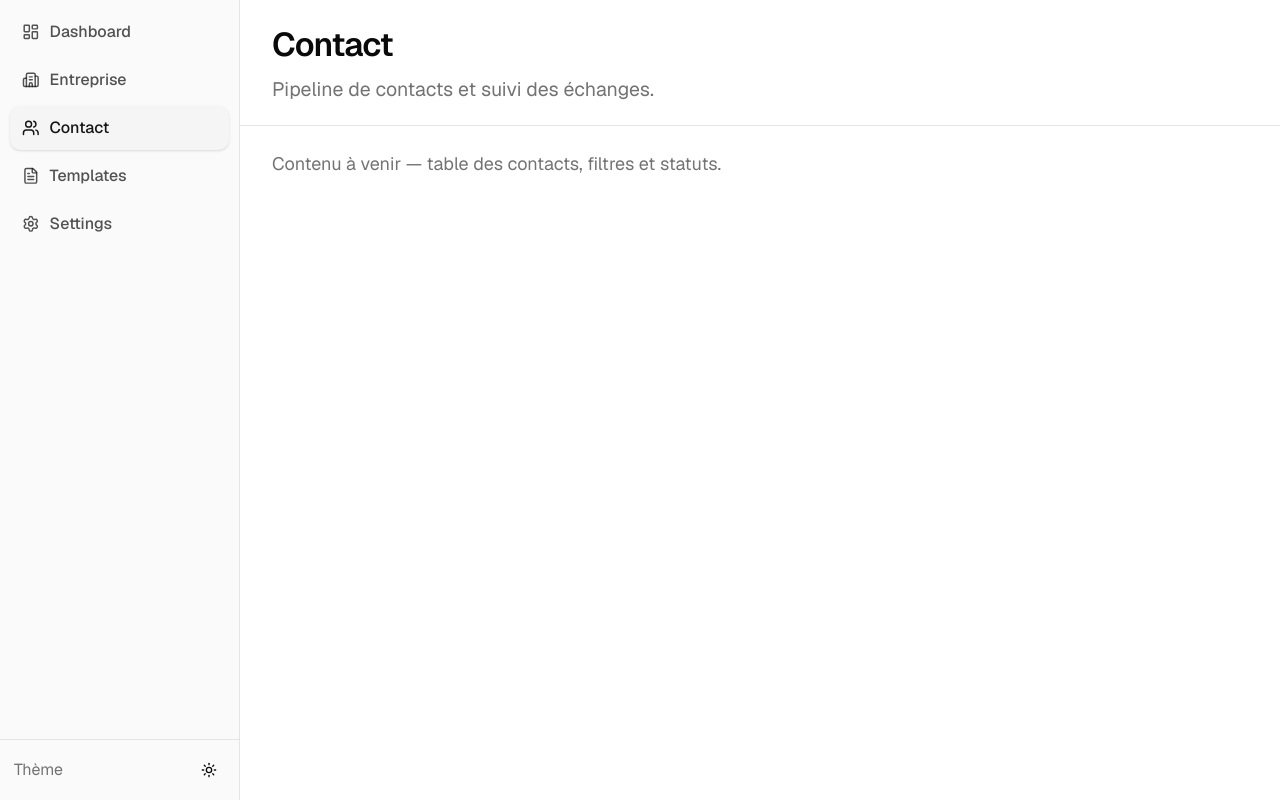
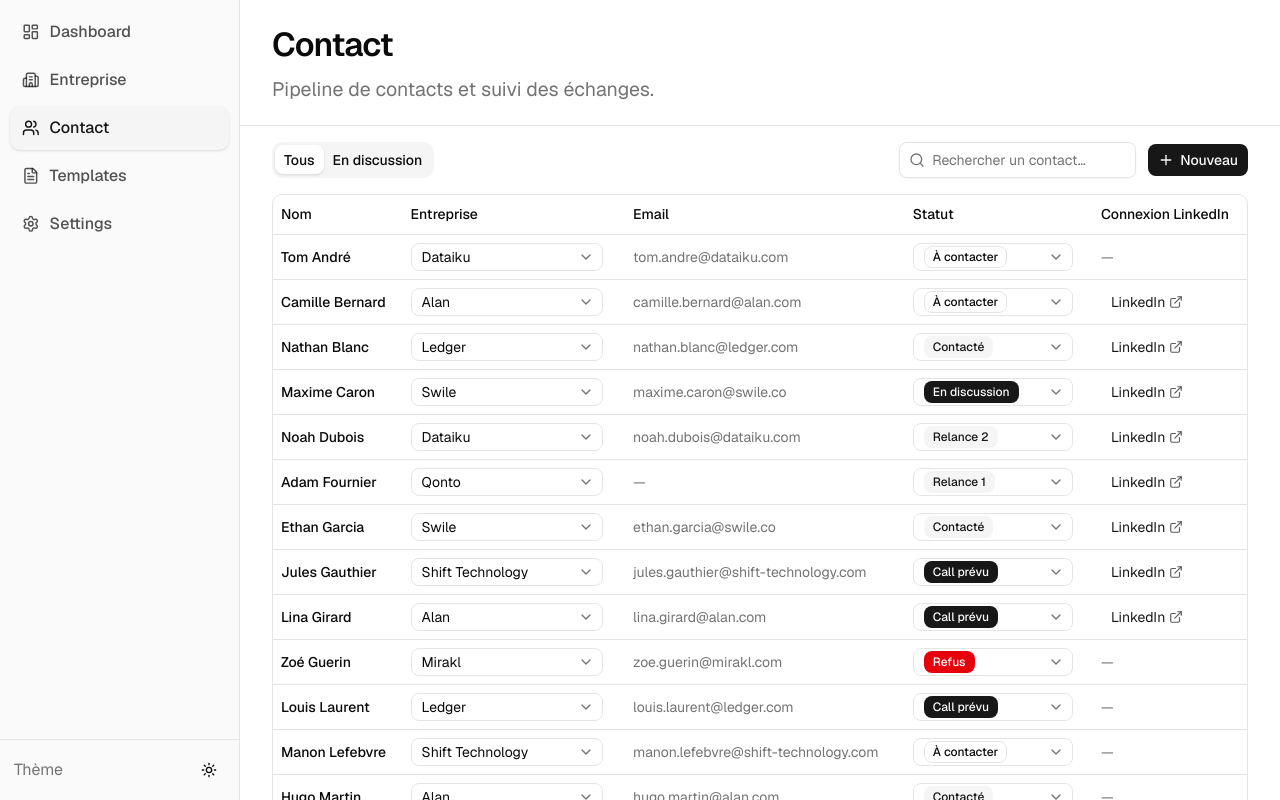
Before and after one commit to gabrielluthun/personal-crm, a Next.js app: page /contact in a window 1280 px wide. Built offline with nearby package versions, Linux system fonts and the light colour scheme.

Commit message:
feat(contact): wire contacts page to mock data

```diff
--- a/app/contact/page.tsx
+++ b/app/contact/page.tsx
@@ -1,16 +1,70 @@
 "use client";
 
+import { toast } from "sonner";
+
+import { ContactTable } from "@/components/contact/contact-table";
+import { ContactTabs } from "@/components/contact/contact-tabs";
+import { ContactToolbar } from "@/components/contact/contact-toolbar";
 import { PageHeader } from "@/components/layout/page-header";
+import { useContacts } from "@/hooks/use-contacts";
+import type { Contact } from "@/lib/domain/contact";
 
 export default function ContactPage() {
+  const {
+    items,
+    total,
+    search,
+    setSearch,
+    tab,
+    setTab,
+    isLoading,
+    error,
+    update,
+  } = useContacts();
+
+  function handleCreate(): void {
+    toast.message("Fiche d'édition à venir", {
+      description: "La création de contact arrive à l'étape suivante.",
+    });
+  }
+
+  function handleRowClick(contact: Contact): void {
+    toast.message("Fiche d'édition à venir", {
+      description: `« ${contact.firstName} ${contact.lastName} » s'ouvrira dans une boîte de dialogue.`,
+    });
+  }
+
   return (
-    <div className="flex flex-col">
+    <div className="flex min-h-0 flex-1 flex-col">
       <PageHeader
         title="Contact"
         description="Pipeline de contacts et suivi des échanges."
       />
-      <div className="px-4 py-6 text-fluid-body text-muted-foreground sm:px-6 md:px-8">
-        Contenu à venir — table des contacts, filtres et statuts.
+      <div className="flex min-h-0 flex-1 flex-col gap-4 px-4 py-4 sm:px-6 md:px-8">
+        <div className="flex flex-col gap-3 lg:flex-row lg:items-center lg:justify-between">
+          <ContactTabs value={tab} onValueChange={setTab} />
+          <ContactToolbar
+            search={search}
+            onSearchChange={setSearch}
+            onCreate={handleCreate}
+          />
+        </div>
+        {error !== null ? (
+          <p role="alert" className="text-sm text-destructive">
+            {error.message}
+          </p>
+        ) : null}
+        <div className="min-h-0 flex-1 overflow-auto rounded-lg border border-border">
+          <ContactTable
+            items={items}
+            isLoading={isLoading}
+            onRowClick={handleRowClick}
+            onUpdate={update}
+          />
+        </div>
+        <p className="text-sm text-muted-foreground">
+          {total} contact{total === 1 ? "" : "s"}
+        </p>
       </div>
     </div>
   );
```
